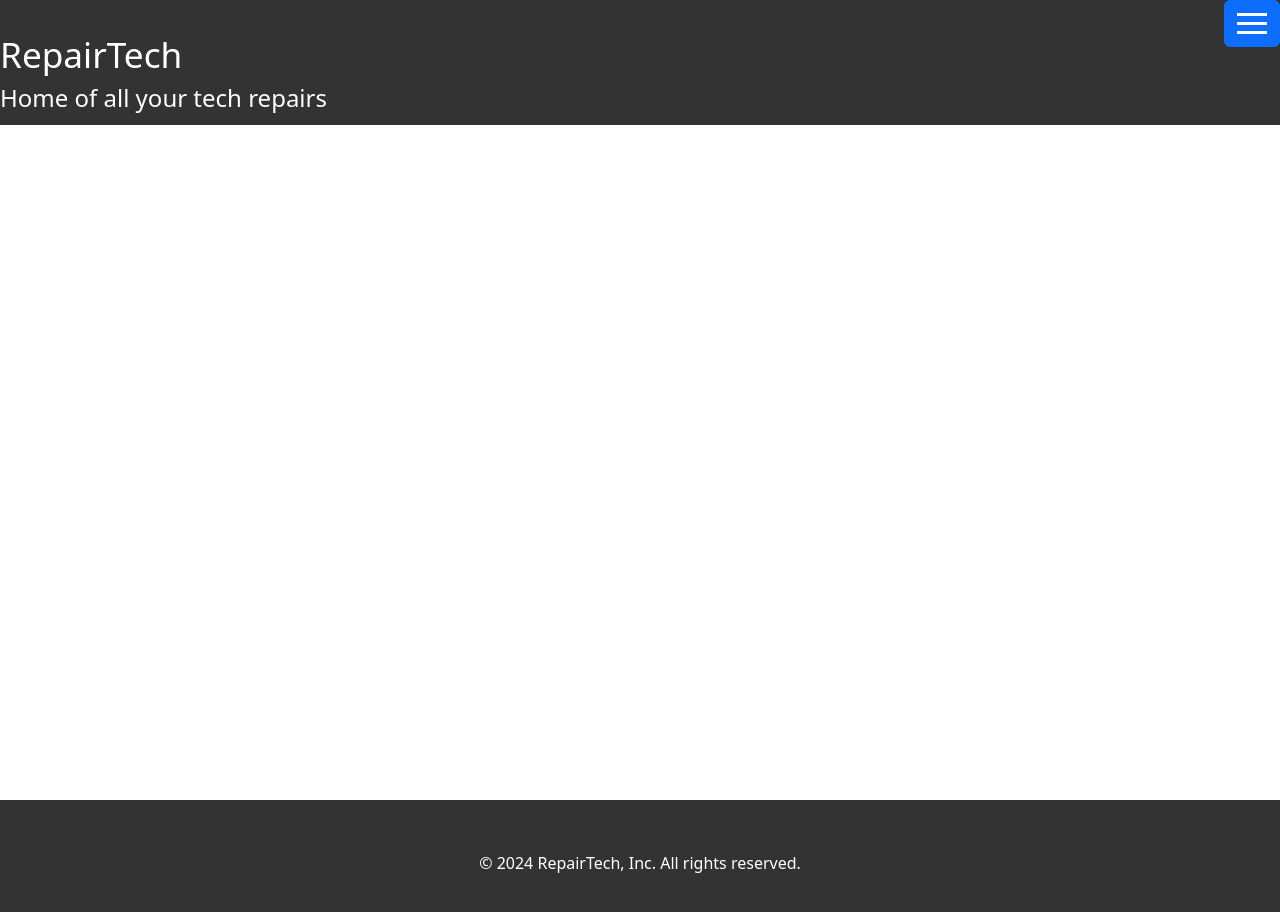
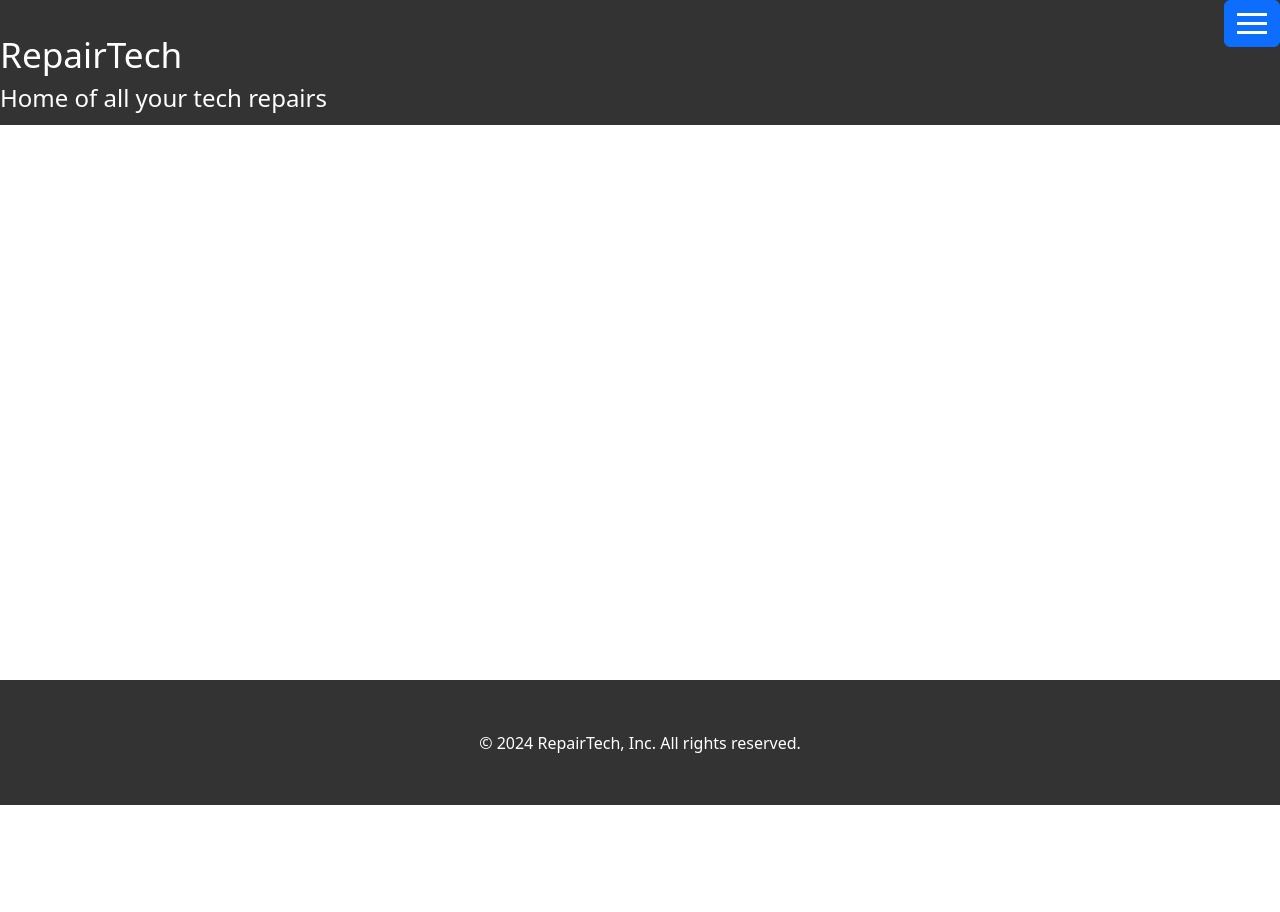
Before and after one commit to SEG3125-A/Group1-Lab8, a React (Create React App) app in the folder repairtech/: page / in a window 1280 px wide. Shown: the top 912 px of the page. After the commit the page ends 805 px from the top, so only its background shows below. Built offline with nearby package versions, Linux system fonts and the light colour scheme.

Commit message:
Update App.css

```diff
--- a/repairtech/src/App.css
+++ b/repairtech/src/App.css
@@ -115,7 +115,7 @@
 .home-page-container {
   display: flex;
   flex-direction: column;
-  min-height: 100vh; /* Make sure it takes at least the full viewport height */
+  min-height: 85vh; /* Make sure it takes at least the full viewport height */
 }
 
 .content-wrap {
```
